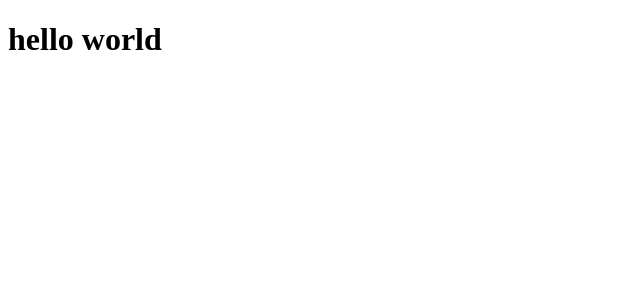
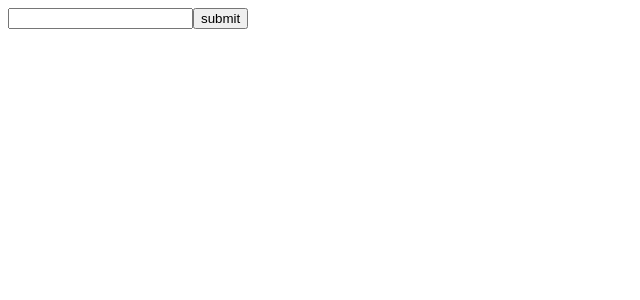
Before and after one commit to Ayubabdirahmaan/next.js, a Next.js app: page / in a window 1280 px wide. Shown: the top 300 px of the page, without its empty margins (0-640 px from the left). Built offline with nearby package versions, Linux system fonts and the light colour scheme.

Commit message:
added form data

```diff
--- a/app/form/action.ts
+++ b/app/form/action.ts
@@ -1,5 +1,12 @@
-export async function greet(formdata: FormData) {
-  const name = formdata.get("name");
+'use server'
 
-  return `hello ${name} from server`;
+type formSate = {
+    message : string
 }
+export async function greet(prevState: formSate, formdata: FormData) : Promise<formSate> {
+  const name = formdata.get("name")?.toString()
+        if(!name || name.trim() === "") {
+            return {message: 'form is required'}
+        }
+  return {message: `hello ${name} to server`}
+}
--- a/app/page.tsx
+++ b/app/page.tsx
@@ -1,5 +1,22 @@
+"use client"
+import { useActionState } from "react";
+import { greet } from "./form/action";
+const initialState = {
+    message: ''
+}
 const HomePage = () => {
-  return <h1>hello world</h1>;
+    const [state, formData ] = useActionState(greet, initialState )
+  return (
+    <form action={formData}>
+        <input type="text" name="name" />
+        <button>submit</button>
+        {
+            state.message && (
+                <p>{state.message}</p>
+            )
+        }
+    </form>
+  )
 };
 
 export default HomePage;
```
